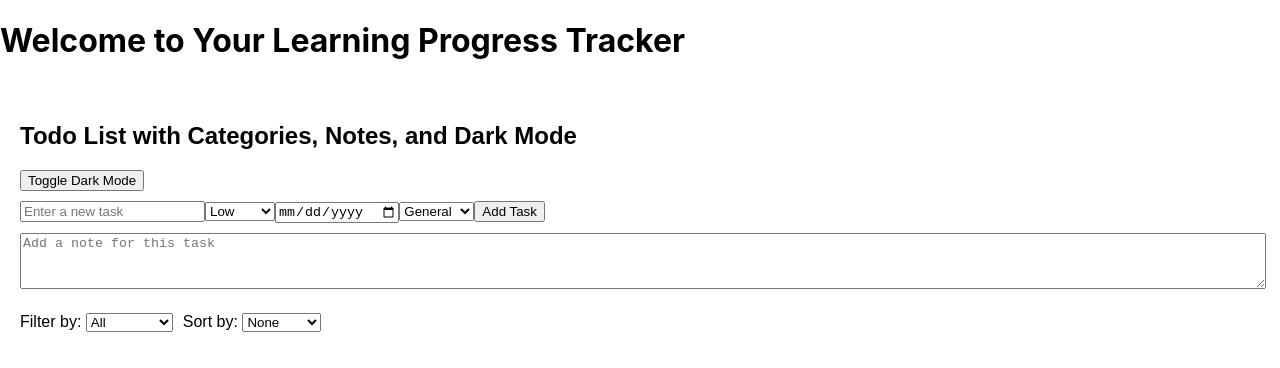
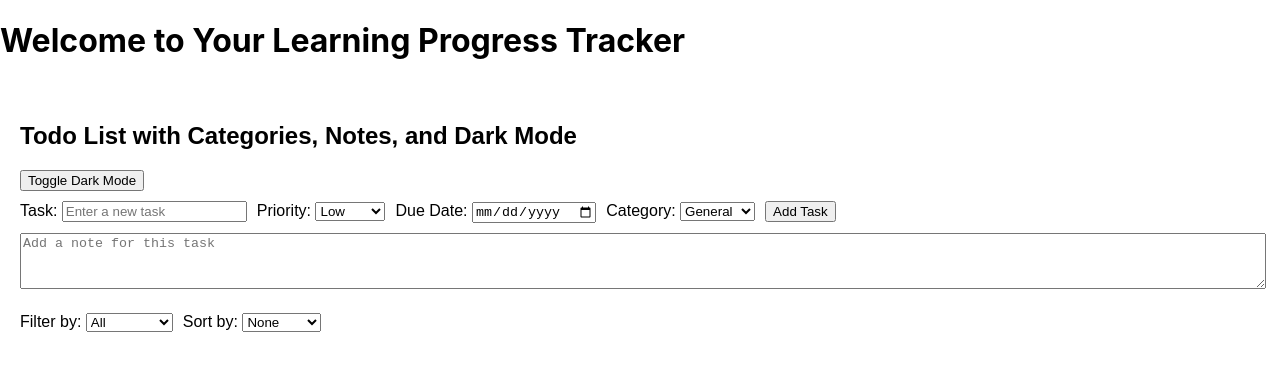
Before and after one commit to avinashvermaaa/web_dev, a React (Create React App) app in the folder A_Fullstack/React_js/day1/todo-app/: page / in a window 1280 px wide. Shown: the top 368 px of the page. Built offline with nearby package versions, Linux system fonts and the light colour scheme.

Commit message:
Todo-app -> added labeled dropdown to priority, due dates, category

```diff
--- a/A_Fullstack/React_js/day1/todo-app/src/Todo.js
+++ b/A_Fullstack/React_js/day1/todo-app/src/Todo.js
@@ -94,29 +94,39 @@ function Todo() {
       </button>
 
       <div style={{ margin: "10px 0" }}>
+        <label>Task: </label>
         <input
           type="text"
           value={task}
           placeholder="Enter a new task"
           onChange={(e) => setTask(e.target.value)}
         />
+
+        <label style={{ marginLeft: "10px" }}>Priority: </label>
         <select value={priority} onChange={(e) => setPriority(e.target.value)}>
           <option value="Low">Low</option>
           <option value="Medium">Medium</option>
           <option value="High">High</option>
         </select>
+
+        <label style={{ marginLeft: "10px" }}>Due Date: </label>
         <input
           type="date"
           value={dueDate}
           onChange={(e) => setDueDate(e.target.value)}
         />
+
+        <label style={{ marginLeft: "10px" }}>Category: </label>
         <select value={category} onChange={(e) => setCategory(e.target.value)}>
           <option value="General">General</option>
           <option value="Work">Work</option>
           <option value="Personal">Personal</option>
           <option value="Urgent">Urgent</option>
         </select>
-        <button onClick={handleAddTask}>Add Task</button>
+
+        <button onClick={handleAddTask} style={{ marginLeft: "10px" }}>
+          Add Task
+        </button>
       </div>
 
       <textarea
```
